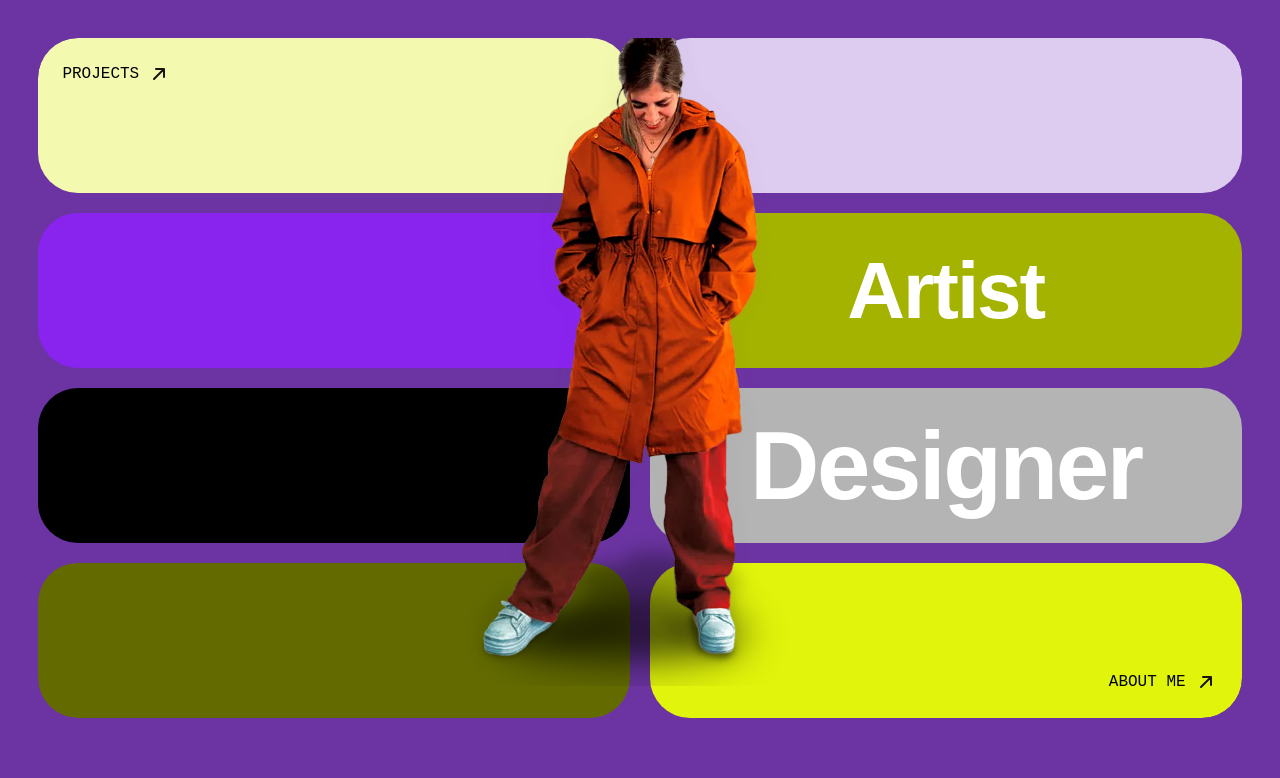
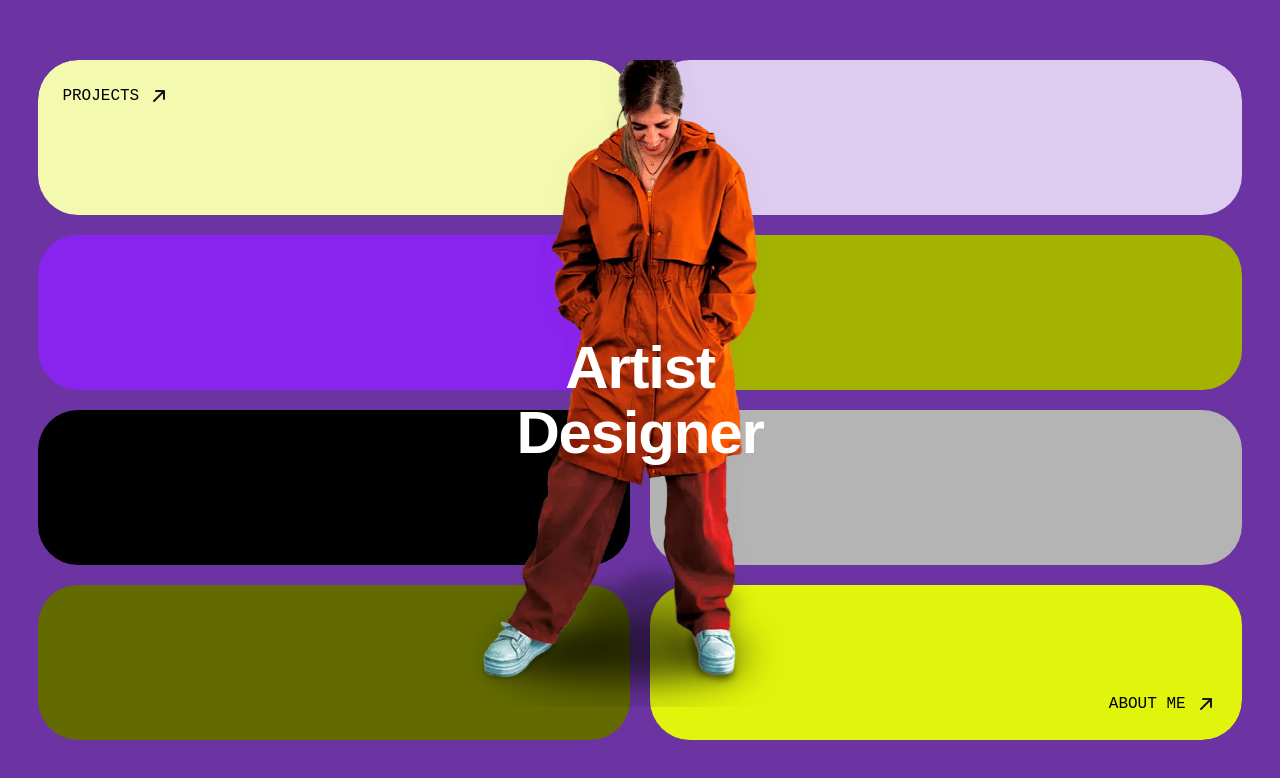
Before and after one commit to mamzlt88/portafolio, a React (Vite) app: page / in a window 1280 px wide. Shown: the top 778 px of the page. Built offline with nearby package versions, Linux system fonts and the light colour scheme.

Commit message:
feat(landing): implement recap-aligned stage, headline overlay, and centered person layering

```diff
--- a/src/components/sections/Landing.tsx
+++ b/src/components/sections/Landing.tsx
@@ -14,9 +14,9 @@ export default function Landing({ onAbout, onProjects }: LandingProps) {
     return () => cancelAnimationFrame(t);
   }, []);
   return (
-    <div className="relative bg-[#6b34a2] w-full min-h-screen px-[clamp(12px,3vw,40px)] py-[clamp(12px,3vw,40px)] overflow-x-hidden" data-name="Landing">
+    <div className="relative bg-[#6b34a2] min-h-screen grid place-items-center px-[clamp(12px,3vw,40px)] py-[clamp(12px,3vw,40px)] overflow-x-hidden" data-name="Landing">
       {/* Stage keeps a constant aspect so tiles scale with width */}
-      <div className="relative mx-auto w-full h-auto max-h-[calc(100vh-96px)] md:max-h-[calc(100vh-120px)] [aspect-ratio:420/972] md:[aspect-ratio:1648/1037] overflow-hidden rounded-[20px] sm:rounded-[28px] md:rounded-[40px]">
+      <div className="relative mx-auto w-full max-w-[420px] md:max-w-none h-auto max-h-[calc(100vh-96px)] md:max-h-[calc(100vh-120px)] [aspect-ratio:640/1038] md:[aspect-ratio:1648/1037] overflow-hidden rounded-[32px] md:rounded-[40px]">
         {/* Background color grid (visual layer) */}
         <div className="pointer-events-none absolute inset-0 grid grid-cols-2 grid-rows-4 gap-[10px] sm:gap-[14px] md:gap-[16px] lg:gap-[18px] xl:gap-[20px]">
           <div className="bg-[#f3f9ae] rounded-[24px] sm:rounded-[32px] md:rounded-[40px]" />
@@ -52,18 +52,14 @@ export default function Landing({ onAbout, onProjects }: LandingProps) {
           {/* Empty cell (row 2, col 1) */}
           <div />
 
-          {/* Desktop-only 'Artist' title (row 2, col 2) */}
-          <div className="hidden lg:flex items-center justify-center relative z-10">
-            <p className="font-['Poppins',_sans-serif] font-semibold text-white text-[min(6.5vw,80px)] tracking-[-0.025em]">Artist</p>
-          </div>
+          {/* Empty cell (row 2, col 2) — headline handled by overlay */}
+          <div />
 
           {/* Empty cell (row 3, col 1) */}
           <div />
 
-          {/* Desktop-only titles to match reference */}
-          <div className="hidden lg:flex items-center justify-center relative z-10">
-            <p className="font-['Poppins',_sans-serif] font-semibold text-white text-[min(8vw,96px)] tracking-[-0.025em]">Designer</p>
-          </div>
+          {/* Empty cell (row 3, col 2) — headline handled by overlay */}
+          <div />
 
           {/* Empty cell (row 4, col 1) */}
           <div />
@@ -85,7 +81,7 @@ export default function Landing({ onAbout, onProjects }: LandingProps) {
         </div>
 
         {/* Model + shadow centered OVER the tiles (aligned to the stage) */}
-        <div className="pointer-events-none absolute inset-0 grid place-items-center z-50" aria-hidden>
+        <div className="pointer-events-none absolute inset-0 grid place-items-center z-10" aria-hidden>
           <div
             className="relative transition-all duration-700 ease-out min-w-[120px] max-w-[420px] h-[72%] w-auto sm:h-[72%] sm:w-auto md:h-auto md:w-[28%] lg:w-[41.5%] xl:w-[42%] -translate-y-[4%] md:-translate-y-[4%] lg:-translate-y-[5%]"
             style={{ aspectRatio: '640 / 1038', opacity: mounted ? 1 : 0 }}
@@ -106,12 +102,10 @@ export default function Landing({ onAbout, onProjects }: LandingProps) {
         </div>
       </div>
 
-      {/* Mobile-only title overlay per reference (centered over model within stage area) */}
-      <div className="pointer-events-none absolute inset-0 flex items-center justify-center md:hidden z-[60]" aria-hidden>
-        <div className="text-center">
-          <p className="font-['Poppins',_sans-serif] font-semibold text-white leading-[0.95] text-[clamp(32px,12vw,56px)]">Artist</p>
-          <p className="font-['Poppins',_sans-serif] font-semibold text-white leading-[0.95] text-[clamp(32px,12vw,56px)] mt-[4px]">Designer</p>
-        </div>
+      {/* Headline overlay (all breakpoints), stacked and centered over the model */}
+      <div className="pointer-events-none absolute inset-0 flex flex-col items-center justify-center text-center gap-2 z-20" aria-hidden>
+        <p className="font-['Poppins',_sans-serif] font-semibold text-white leading-[0.95] text-4xl sm:text-5xl md:text-5xl lg:text-6xl tracking-[-0.02em]">Artist</p>
+        <p className="font-['Poppins',_sans-serif] font-semibold text-white leading-[0.95] text-4xl sm:text-5xl md:text-5xl lg:text-6xl tracking-[-0.02em]">Designer</p>
       </div>
     </div>
   );
```
